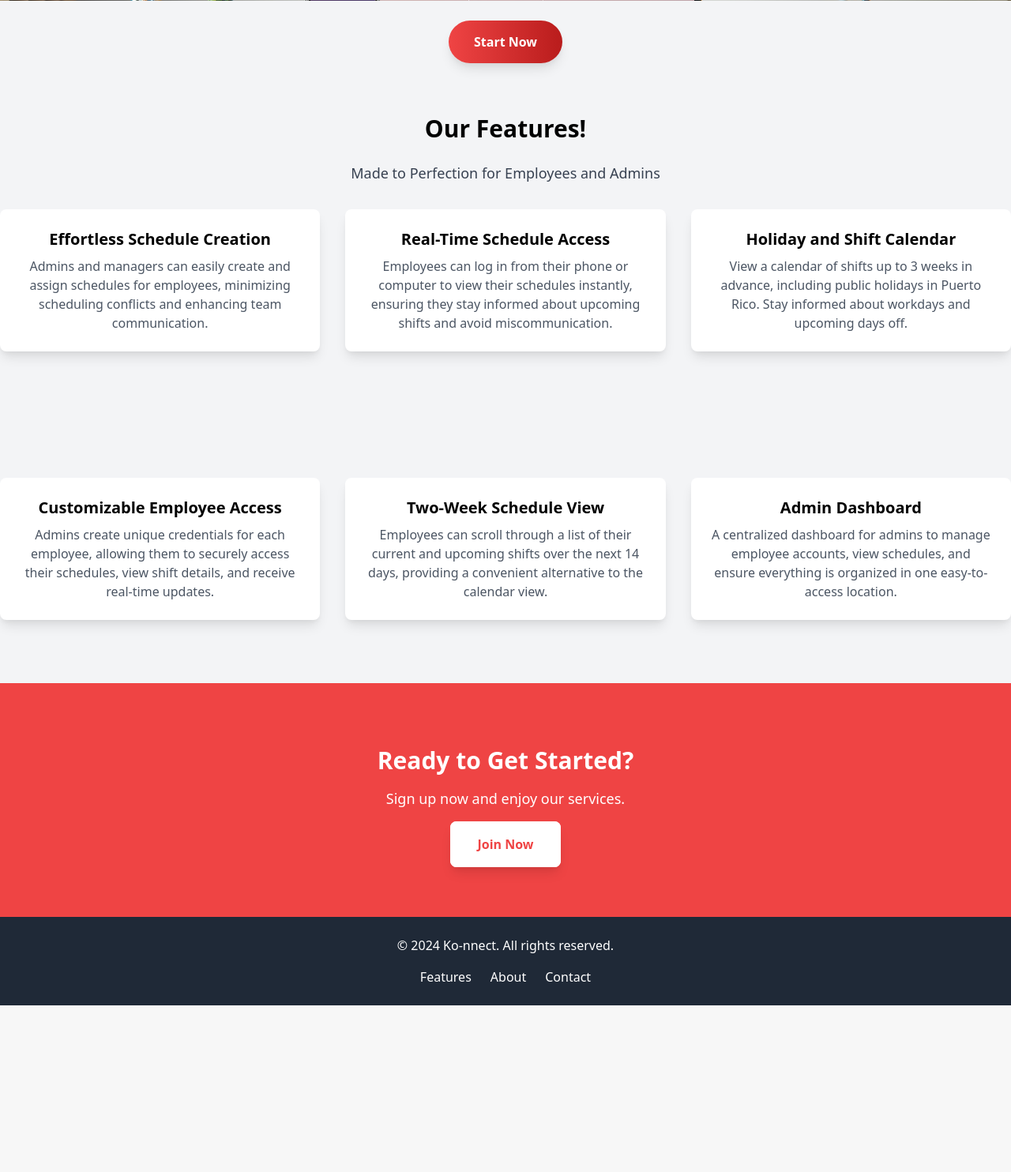
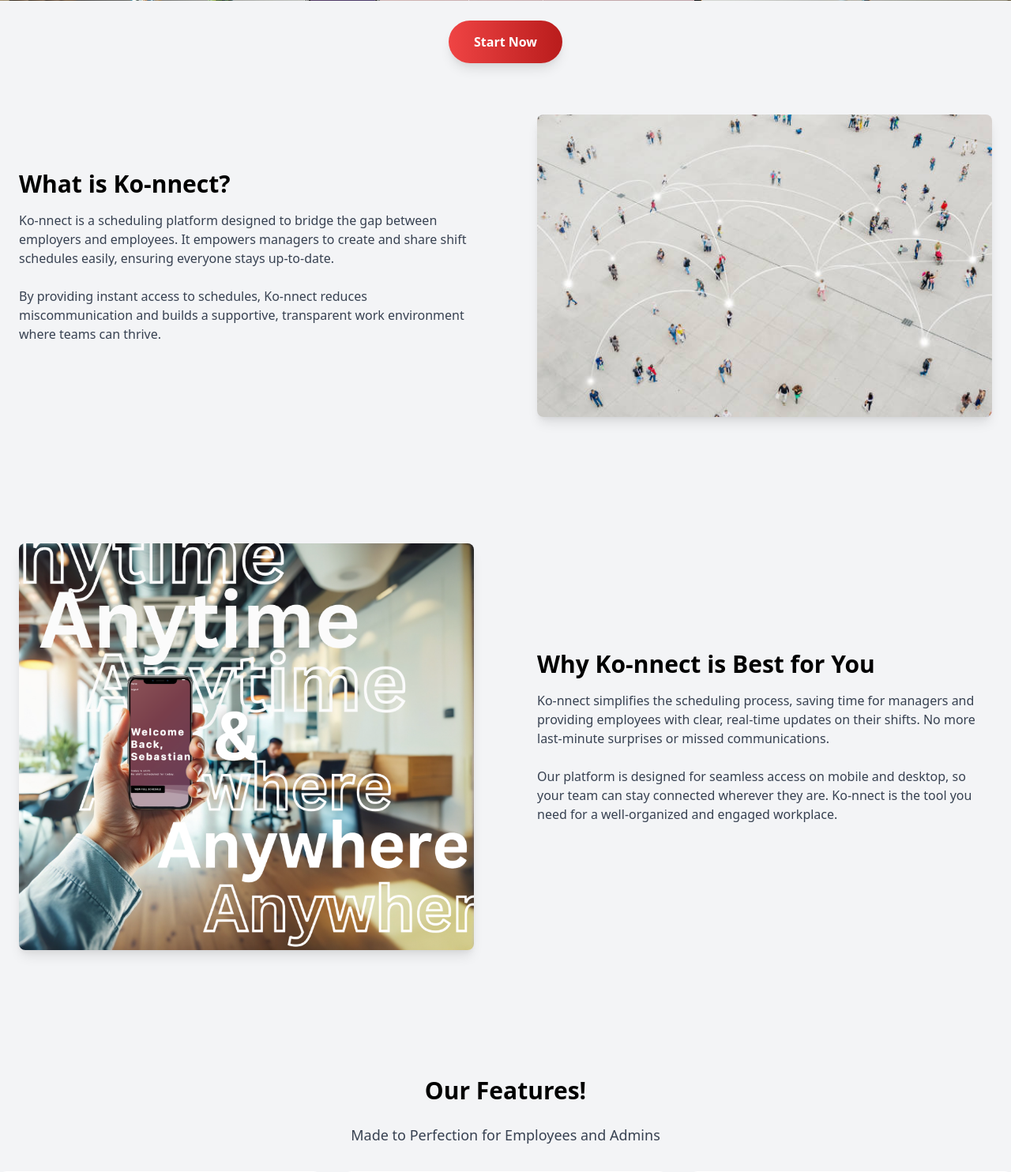
Before and after one commit to soto2571/Ko-nnect, a Flask app: page / in a window 1280 px wide. Shown: the part 471-1955 px from the top of the page at 79% size. Before the commit the page ends 1744 px from the top, so only its background shows below. Run offline with Flask 3, Linux system fonts and the light colour scheme.

Commit message:
Auto commit

```diff
--- a/website/templates/landing_page.html
+++ b/website/templates/landing_page.html
@@ -3,7 +3,7 @@
 <head>
     <meta charset="UTF-8">
     <meta name="viewport" content="width=device-width, initial-scale=1.0">
-    <title>Landing Page</title>
+    <title>Ko-nnect</title>
     <link href="https://cdn.jsdelivr.net/npm/tailwindcss@2.2.19/dist/tailwind.min.css" rel="stylesheet">
     <script>static/index.js</script>
 </head>
@@ -75,6 +75,54 @@
     </a>
 </div>
 
+<section class="py-20 bg-gray-100">
+    <div class="container mx-auto grid grid-cols-1 md:grid-cols-2 gap-8 items-center">
+
+        <!-- Left Side: Title and Text -->
+        <div class="text-center md:text-left px-6">
+            <h2 class="text-3xl font-bold mb-4">What is Ko-nnect?</h2>
+            <p class="text-gray-700 mb-6">
+                Ko-nnect is a scheduling platform designed to bridge the gap between employers and employees.
+                It empowers managers to create and share shift schedules easily, ensuring everyone stays up-to-date.
+            </p>
+            <p class="text-gray-700 mb-6">
+                By providing instant access to schedules, Ko-nnect reduces miscommunication and builds a supportive,
+                transparent work environment where teams can thrive.
+            </p>
+        </div>
+
+        <!-- Right Side: Image -->
+        <div class="px-6">
+            <img src="{{ url_for('static', filename='images/whykonnect.jpg') }}" alt="Descriptive alt text" class="rounded-lg shadow-lg w-full">
+        </div>
+
+    </div>
+</section>
+
+<section class="py-20 bg-gray-100">
+    <div class="container mx-auto grid grid-cols-1 md:grid-cols-2 gap-8 items-center">
+
+        <!-- Left Side: Image -->
+        <div class="px-6">
+            <img src="{{ url_for('static', filename='images/back2.png') }}" alt="Features of Ko-nnect" class="rounded-lg shadow-lg w-full">
+        </div>
+
+        <!-- Right Side: Title and Text -->
+        <div class="text-center md:text-left px-6">
+            <h2 class="text-3xl font-bold mb-4">Why Ko-nnect is Best for You</h2>
+            <p class="text-gray-700 mb-6">
+                Ko-nnect simplifies the scheduling process, saving time for managers and providing employees with clear,
+                real-time updates on their shifts. No more last-minute surprises or missed communications.
+            </p>
+            <p class="text-gray-700 mb-6">
+                Our platform is designed for seamless access on mobile and desktop, so your team can stay connected
+                wherever they are. Ko-nnect is the tool you need for a well-organized and engaged workplace.
+            </p>
+        </div>
+
+    </div>
+</section>
+
     <!-- Features Section -->
     <section class="py-20" id="features">
         <div class="container mx-auto text-center">
@@ -104,16 +152,7 @@
                         View a calendar of shifts up to 3 weeks in advance, including public holidays in Puerto Rico. Stay informed about workdays and upcoming days off.
                     </p>
                 </div>
-            </div>
-        </div>
-    </section>
 
-    <!-- Features Section 2-->
-    <section class="py-20" id="features">
-        <div class="container mx-auto text-center">
-
-            <div class="grid grid-cols-1 md:grid-cols-3 gap-8">
-                <!-- Feature 1: Customizable Employee Access -->
                 <div class="bg-white p-6 rounded-lg shadow-lg hover:bg-red-500 hover:text-white hover:shadow-red-500 transition duration-300">
                     <h4 class="text-xl font-semibold mb-2">Customizable Employee Access</h4>
                     <p class="text-gray-600 hover:text-white">
@@ -139,6 +178,8 @@
             </div>
         </div>
     </section>
+
+
 
     <!-- Call-to-Action Section -->
     <section class="bg-red-500 text-white py-20 text-center" id="cta">
```
Also changed, not shown: website/static/images/back2.png (added), website/static/images/whykonnect.jpg (added), 1 other file.
